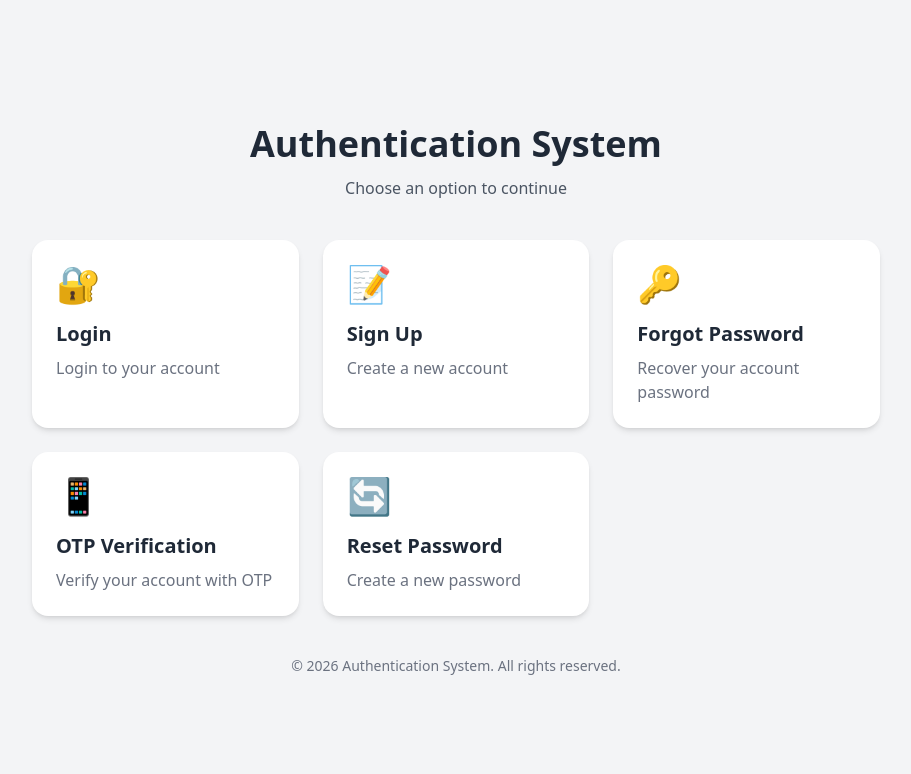
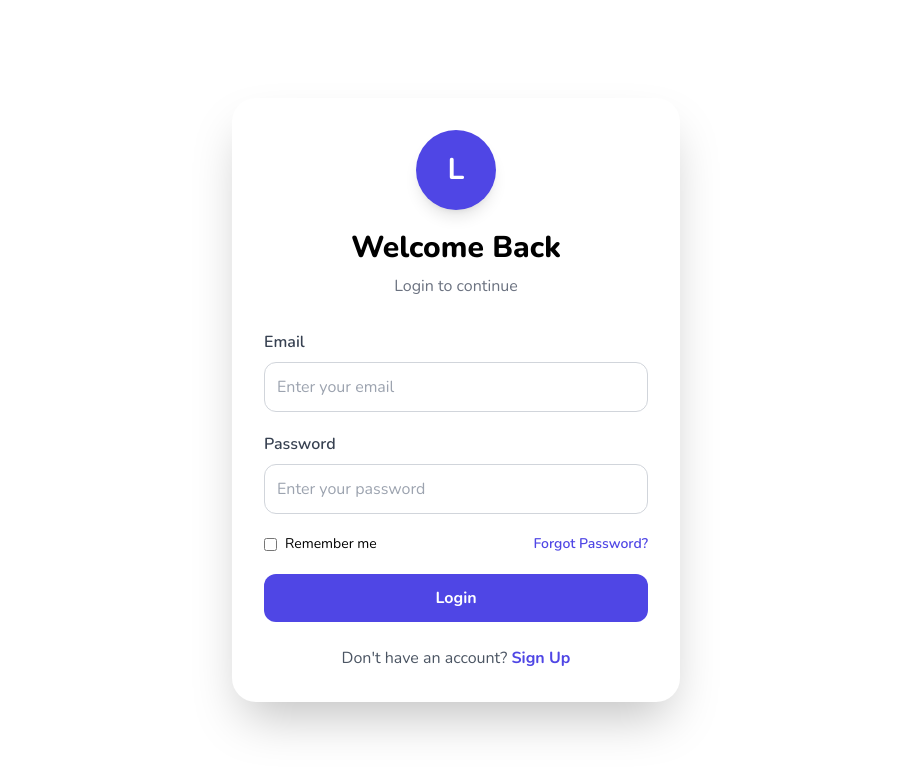
Before and after one commit to Laiba289136/Tailwind-Day-3, a plain HTML site: page index.html in a window 1280 px wide. Shown: the whole page, without its empty margins (184-1095 px from the left). Drawn offline with nearby package versions, Linux system fonts and the light colour scheme.

Commit message:
initial commit

```diff
--- a/index.html
+++ b/index.html
@@ -4,135 +4,92 @@
     <meta charset="UTF-8">
     <meta name="viewport" content="width=device-width, initial-scale=1.0">
 
-    <title>Authentication System</title>
+    <!-- Google Font -->
+    <link rel="preconnect" href="https://fonts.googleapis.com">
+    <link rel="preconnect" href="https://fonts.gstatic.com" crossorigin>
+    <link href="https://fonts.googleapis.com/css2?family=Nunito:wght@300;400;600;700;800&display=swap" rel="stylesheet">
 
-    <!-- Tailwind CSS -->
+    <!-- Tailwind -->
     <script src="https://cdn.tailwindcss.com"></script>
+
+    <title>Login</title>
+
+    <style>
+        body{
+            font-family: 'Nunito', sans-serif;
+        }
+    </style>
 </head>
 
-<body class="min-h-screen bg-gray-100 flex items-center justify-center">
+<body class="bg-white flex items-center justify-center min-h-screen">
 
-    <main class="w-full max-w-4xl px-6">
+<div class="bg-white w-[90%] max-w-md rounded-3xl shadow-2xl p-8">
 
-        <!-- Heading -->
-        <section class="text-center mb-10">
-            <h1 class="text-4xl font-bold text-gray-800 mb-3">
-                Authentication System
-            </h1>
+    <div class="text-center">
+        <div class="w-20 h-20 rounded-full bg-indigo-600 text-white text-3xl font-bold flex items-center justify-center mx-auto shadow-lg">
+            L
+        </div>
 
-            <p class="text-gray-600">
-                Choose an option to continue
-            </p>
-        </section>
+        <h1 class="text-3xl font-extrabold mt-5">
+            Welcome Back
+        </h1>
 
+        <p class="text-gray-500 mt-2">
+            Login to continue
+        </p>
+    </div>
 
-        <!-- Authentication Cards -->
-        <section class="grid grid-cols-1 sm:grid-cols-2 lg:grid-cols-3 gap-6">
+    <form class="mt-8 space-y-5">
 
+        <div>
+            <label class="font-semibold text-gray-700">
+                Email
+            </label>
 
-            <!-- Login Card -->
-            <a href="login.html"
-               class="bg-white p-6 rounded-2xl shadow-md hover:shadow-xl hover:-translate-y-2 transition duration-300">
+            <input
+                type="email"
+                placeholder="Enter your email"
+                class="w-full mt-2 p-3 rounded-xl border border-gray-300 outline-none focus:ring-2 focus:ring-indigo-500">
+        </div>
 
-                <div class="text-4xl mb-4">
-                    🔐
-                </div>
+        <div>
+            <label class="font-semibold text-gray-700">
+                Password
+            </label>
 
-                <h2 class="text-xl font-bold text-gray-800 mb-2">
-                    Login
-                </h2>
+            <input
+                type="password"
+                placeholder="Enter your password"
+                class="w-full mt-2 p-3 rounded-xl border border-gray-300 outline-none focus:ring-2 focus:ring-indigo-500">
+        </div>
 
-                <p class="text-gray-500">
-                    Login to your account
-                </p>
+        <div class="flex justify-between items-center text-sm">
 
+            <label class="flex items-center gap-2">
+                <input type="checkbox">
+                Remember me
+            </label>
+
+            <a href="forgot-password.html" class="text-indigo-600 font-semibold hover:underline">
+                Forgot Password?
             </a>
 
+        </div>
 
-            <!-- Sign Up Card -->
-            <a href="signup.html"
-               class="bg-white p-6 rounded-2xl shadow-md hover:shadow-xl hover:-translate-y-2 transition duration-300">
+        <button class="w-full bg-indigo-600 text-white py-3 rounded-xl font-bold hover:bg-indigo-700 duration-300">
+            Login
+        </button>
 
-                <div class="text-4xl mb-4">
-                    📝
-                </div>
+    </form>
 
-                <h2 class="text-xl font-bold text-gray-800 mb-2">
-                    Sign Up
-                </h2>
+    <p class="text-center mt-6 text-gray-600">
+        Don't have an account?
+        <a href="signup.html" class="text-indigo-600 font-bold hover:underline">
+            Sign Up
+        </a>
+    </p>
 
-                <p class="text-gray-500">
-                    Create a new account
-                </p>
-
-            </a>
-
-
-            <!-- Forgot Password Card -->
-            <a href="forgot-password.html"
-               class="bg-white p-6 rounded-2xl shadow-md hover:shadow-xl hover:-translate-y-2 transition duration-300">
-
-                <div class="text-4xl mb-4">
-                    🔑
-                </div>
-
-                <h2 class="text-xl font-bold text-gray-800 mb-2">
-                    Forgot Password
-                </h2>
-
-                <p class="text-gray-500">
-                    Recover your account password
-                </p>
-
-            </a>
-
-
-            <!-- OTP Verification Card -->
-            <a href="otp.html"
-               class="bg-white p-6 rounded-2xl shadow-md hover:shadow-xl hover:-translate-y-2 transition duration-300">
-
-                <div class="text-4xl mb-4">
-                    📱
-                </div>
-
-                <h2 class="text-xl font-bold text-gray-800 mb-2">
-                    OTP Verification
-                </h2>
-
-                <p class="text-gray-500">
-                    Verify your account with OTP
-                </p>
-
-            </a>
-
-
-            <!-- Reset Password Card -->
-            <a href="reset-password.html"
-               class="bg-white p-6 rounded-2xl shadow-md hover:shadow-xl hover:-translate-y-2 transition duration-300">
-
-                <div class="text-4xl mb-4">
-                    🔄
-                </div>
-
-                <h2 class="text-xl font-bold text-gray-800 mb-2">
-                    Reset Password
-                </h2>
-
-                <p class="text-gray-500">
-                    Create a new password
-                </p>
-
-            </a>
-
-        </section>
-
-
-        <!-- Footer -->
-        <footer class="text-center mt-10 text-gray-500 text-sm">
-            © 2026 Authentication System. All rights reserved.
-        </footer>
-
-    </main>
+</div>
 
 </body>
 </html>
```
Also changed, not shown: login.html (deleted, +0 -95 lines).
